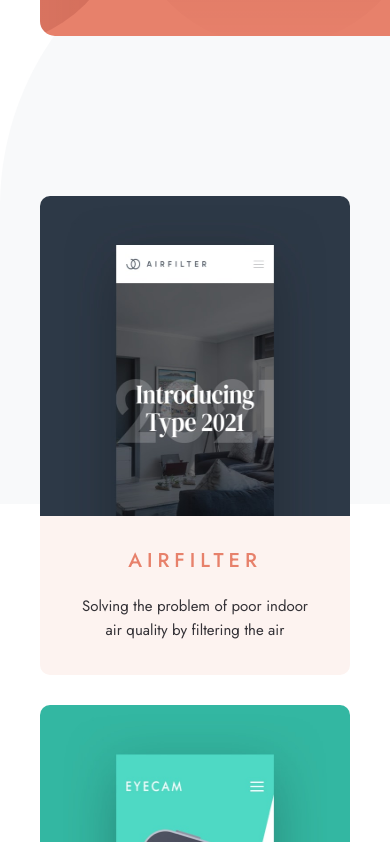
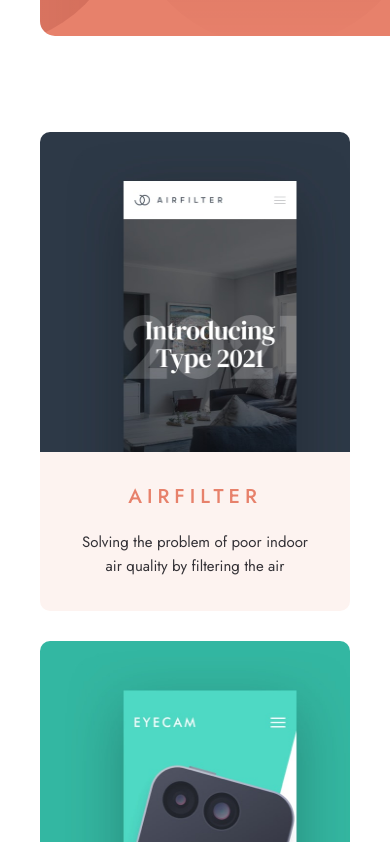
Before and after one commit to MaxTarasevich/designo-multi-page-website-react, a React (Create React App) app: page /app-design in a window 390 px wide. Shown: the part 682-1524 px from the top of the page. Built offline with nearby package versions, Linux system fonts and the light colour scheme.

Commit message:
feat: add tablet design

```diff
--- a/src/components/Talk/Talk.scss
+++ b/src/components/Talk/Talk.scss
@@ -20,6 +20,7 @@
             flex-direction: column;
             text-align: center;
         }
+
     }
 
     &__info{
--- a/src/components/advantage/Advantage.scss
+++ b/src/components/advantage/Advantage.scss
@@ -23,10 +23,6 @@
         }
     }
 
-    .container{
-        position: relative;
-    }
-
     &__cards{
         position: relative;
         top: -124px;
@@ -39,6 +35,7 @@
 
         @media (max-width:1200px){
             top: 0px;
+            margin: 0 40px;
         }
     }
 
--- a/src/components/advantage/Advantage.tsx
+++ b/src/components/advantage/Advantage.tsx
@@ -28,7 +28,7 @@ const cardData = [
 const Advantage = () => {
   return (
     <section className="advantage">
-        <Wrapper>
+
 
             <div className="advantage__cards">
 
@@ -46,7 +46,7 @@ const Advantage = () => {
                 <Talk />
             </div>
 
-        </Wrapper>
+
     </section>
   )
 }
--- a/src/components/designCards/DesignCards.scss
+++ b/src/components/designCards/DesignCards.scss
@@ -5,5 +5,17 @@
         display: flex;
         flex-wrap: wrap;
         gap: 30px;
+
+        @media(max-width:1150px){
+            justify-content: space-evenly;
+        }
+    }
+    @media(max-width:1200px){
+        top:0px;
+        padding-bottom: 120px;
+    }
+
+    @media(max-width:810px){
+        padding-bottom: 96px;
     }
 }
--- a/src/components/designCards/designCard/DesignCard.scss
+++ b/src/components/designCards/designCard/DesignCard.scss
@@ -23,4 +23,30 @@
         color: $peach;
     }
 
+    @media (max-width:810px){
+        max-width: 690px;
+        display: flex;
+
+        &__image{
+            height: 310px;
+            min-width: 340px;
+        }
+
+        &__content{
+            display: flex;
+            flex-direction: column;
+            justify-content: center;
+            align-items: center;
+        }
+    }
+
+    @media (max-width:640px){
+        flex-direction: column;
+        width: 320px;
+
+        &__image{
+            height: 320px;
+        }
+    }
+
 }
--- a/src/components/designHeader/DesignHeader.scss
+++ b/src/components/designHeader/DesignHeader.scss
@@ -27,4 +27,13 @@
         margin: 30px auto 0;
         color: $white;
     }
+
+    @media(max-width:1200px){
+        padding-bottom: 120px;
+        background-image: none;
+    }
+
+    @media(max-width:810px){
+        padding-bottom: 96px;
+    }
 }
--- a/src/components/projects/Projects.scss
+++ b/src/components/projects/Projects.scss
@@ -7,7 +7,7 @@
 
     @media (max-width:1200px){
         top:0px;
-        padding-bottom: 120px !important;
+        padding-bottom: 48px !important;
     }
 
     .container{
--- a/src/components/wrapper/Wrapper.tsx
+++ b/src/components/wrapper/Wrapper.tsx
@@ -10,9 +10,9 @@ interface Props{
 
 const Wrapper: React.FC<Props> = ({children,style}) => {
   return (
-    <section className={`container`} style={style}>
+    <div className={`container`} style={style}>
         {children}
-    </section>
+    </div>
   )
 }
 
```
